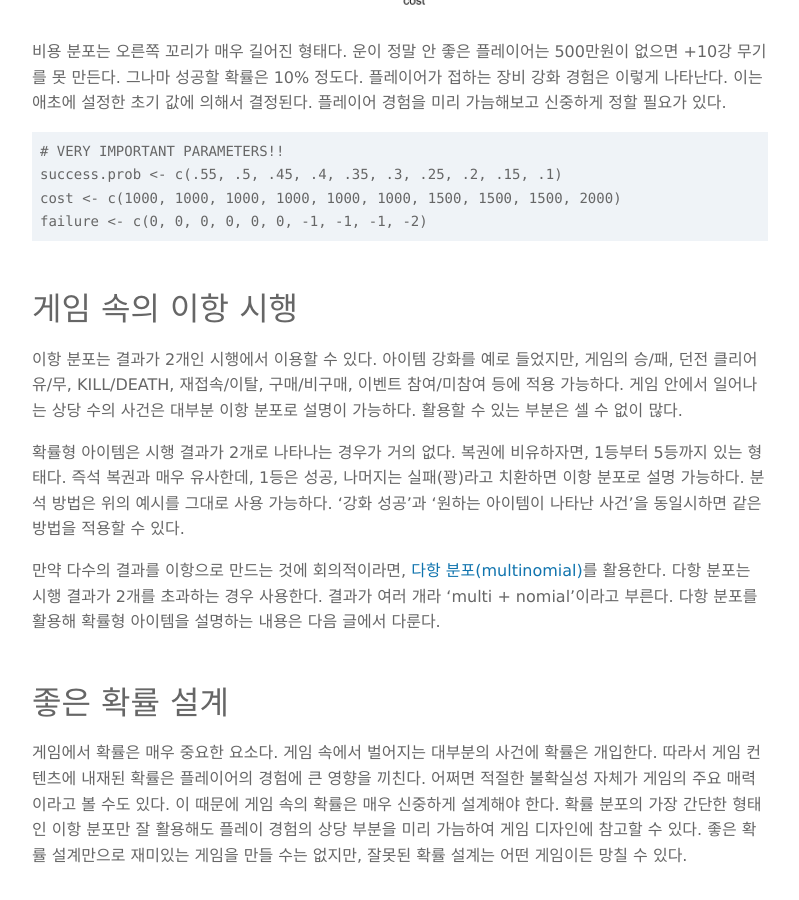
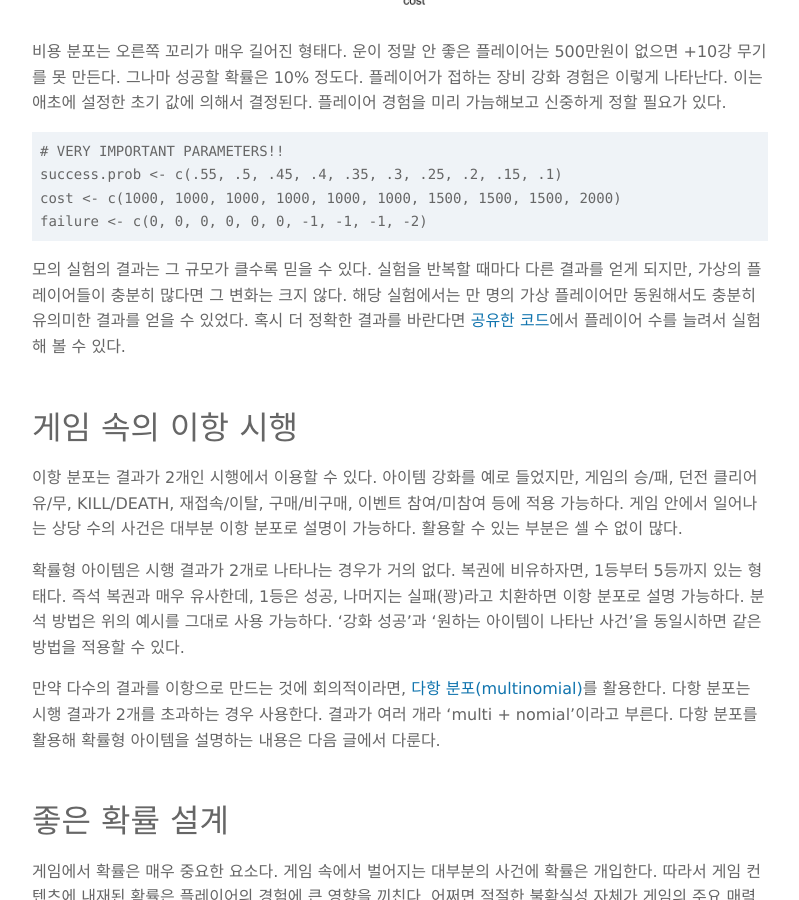
Before and after one commit to boxnwhiskr/boxnwhiskr.github.io, a Jekyll site: the page built from _posts/2015-05-21-binomial_dist_in_games.markdown, in a window 1280 px wide and 900 px high, scrolled down 11819 px. Shown: the whole window, without its empty margins (240-1039 px from the left). Built offline with Jekyll 4.4.1, drawn with Linux system fonts in a browser that asks for light colours; nearby versions of some CDN libraries; some web fonts are replaced; formulas are drawn with MathJax 3; some of the changed text lies outside the part shown.

Commit message:
Add sentences

```diff
--- a/_posts/2015-05-21-binomial_dist_in_games.markdown
+++ b/_posts/2015-05-21-binomial_dist_in_games.markdown
@@ -258,7 +258,7 @@ $$P(X=r) = \frac{(k + r - 1)!}{k!(r-1)!}(1-p)^{r}p^{k}$$
     # 0: fixed, -1: degraded,  -2: destroyed
     failure <- c(0, 0, 0, 0, 0, 0, -1, -1, -1, -2)
 
-## +6강에 도전하는 10,000명의 플레이어
+## +6강에 도전하는 10,000명의 가상 플레이어
 
 위에서 예시로 든 초기값으로 모의 실험을 진행한다.
 모의 실험에 사용한 코드는 [여기](https://github.com/Jangsea/binom_item/blob/master/do_simulation.R)에서 찾아볼 수 있다.
@@ -275,7 +275,7 @@ $$P(X=r) = \frac{(k + r - 1)!}{k!(r-1)!}(1-p)^{r}p^{k}$$
 
 ![sim_cumrate_n10000_l06](/img/posts/2015-05-21-binomial_dist_in_games/sim_cumrate_n10000_l06.png)
 
-## +7강에 도전하는 10,000명의 플레이어
+## +7강에 도전하는 10,000명의 가상 플레이어
 
 +7강부터 실패 비용을 적용하였다.
 +6강인 장비를 강화하다가 실패하면 +5강으로 강화 수치가 떨어진다.
@@ -295,7 +295,7 @@ $$P(X=r) = \frac{(k + r - 1)!}{k!(r-1)!}(1-p)^{r}p^{k}$$
 특히, 비용 분포가 오른쪽으로 긴 꼬리를 형성하는 것을 알 수 있는데 운 나쁜 특정 플레이어에게는 매우 가혹한 현상이다.
 강화 실패 페널티로 강화 난이도를 조정하는 게임 기획을 고민할 때는 이 부분을 염두에 둘 필요가 있다.
 
-## +10강에 도전하는 10,000명의 플레이어
+## +10강에 도전하는 10,000명의 가상 플레이어
 
 드디어 +10강이다.
 게임마다 상징적인 강화 수치가 있기 마련인데, 이번 모의 실험에서는 +10강이 그렇다.
@@ -331,6 +331,11 @@ $$P(X=r) = \frac{(k + r - 1)!}{k!(r-1)!}(1-p)^{r}p^{k}$$
     cost <- c(1000, 1000, 1000, 1000, 1000, 1000, 1500, 1500, 1500, 2000)
     failure <- c(0, 0, 0, 0, 0, 0, -1, -1, -1, -2)
 
+모의 실험의 결과는 그 규모가 클수록 믿을 수 있다.
+실험을 반복할 때마다 다른 결과를 얻게 되지만, 가상의 플레이어들이 충분히 많다면 그 변화는 크지 않다.
+해당 실험에서는 만 명의 가상 플레이어만 동원해서도 충분히 유의미한 결과를 얻을 수 있었다.
+혹시 더 정확한 결과를 바란다면 [공유한 코드](https://github.com/Jangsea/binom_item/blob/master/do_simulation.R)에서 플레이어 수를 늘려서 실험해 볼 수 있다.
+
 # 게임 속의 이항 시행
 
 이항 분포는 결과가 2개인 시행에서 이용할 수 있다.
```
